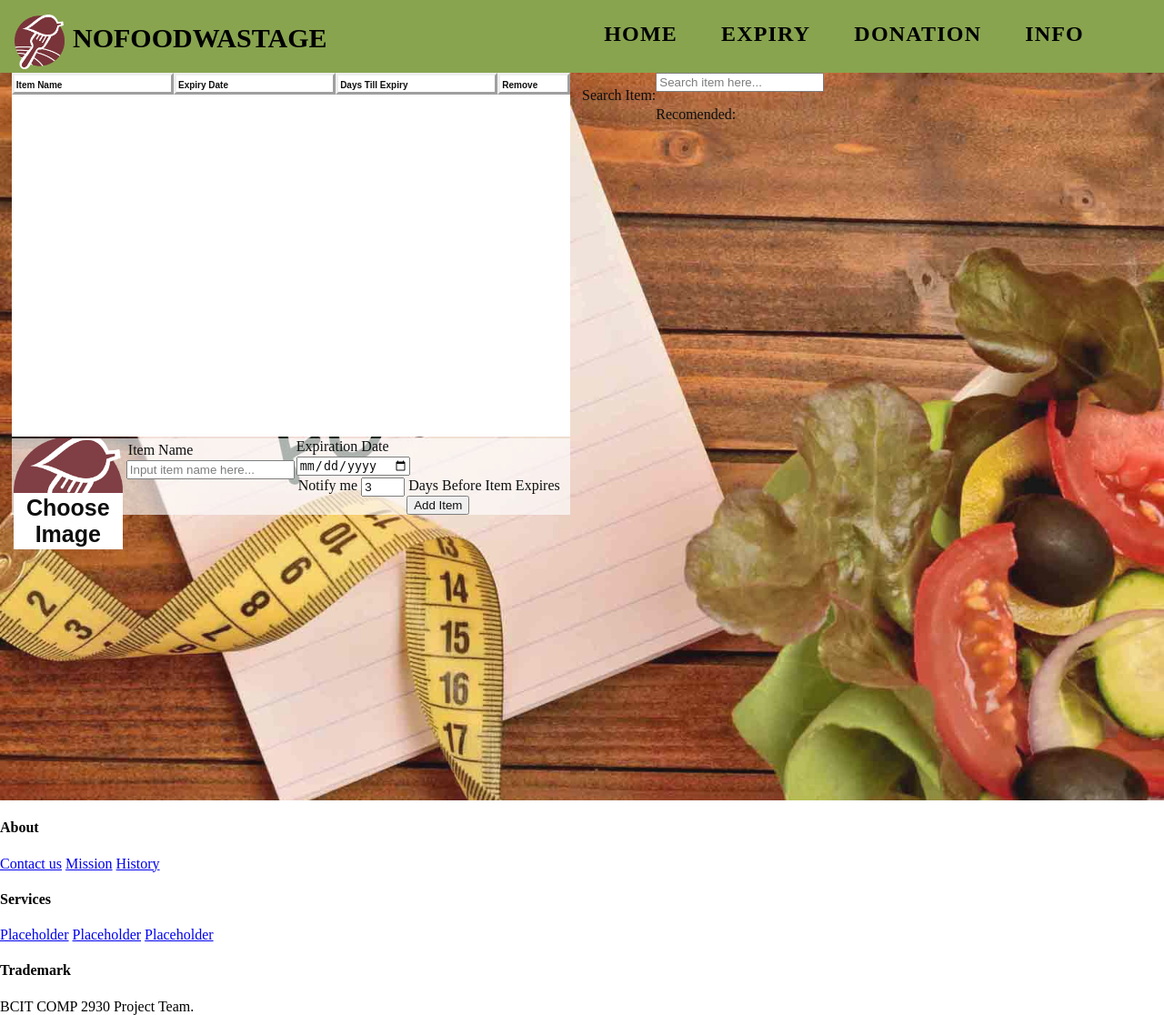
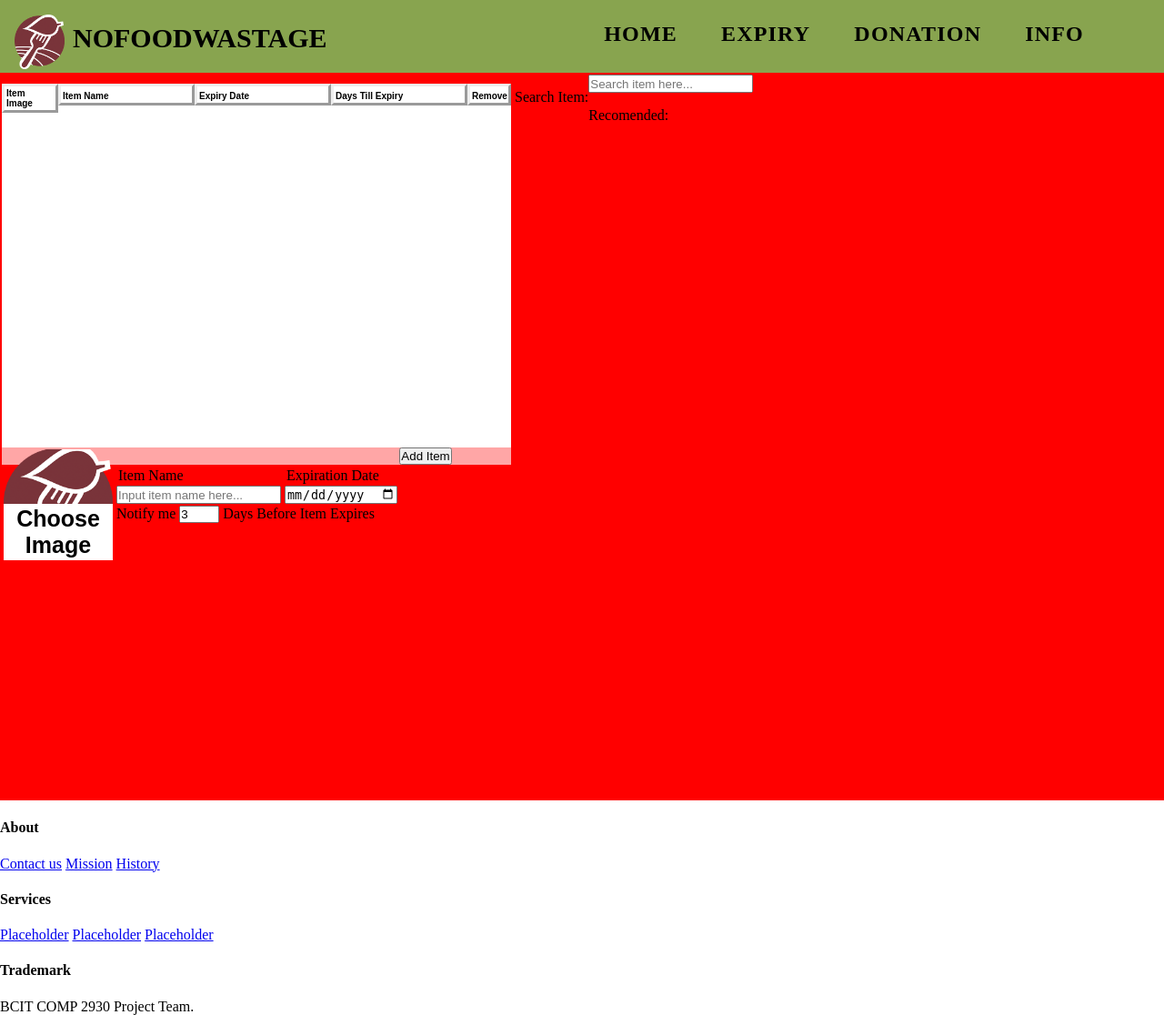
Before and after one commit to DilpreetS0hi/Team-02-COMP-2930, a PHP site: page /expiry.html in a window 1280 px wide. Shown: the whole page at 91% size. Run offline with PHP 8.4, Linux system fonts and the light colour scheme; some libraries are stand-ins or nearby versions.

Commit message:
just checking if it commits

```diff
--- a/expiry.css
+++ b/expiry.css
@@ -1,6 +1,9 @@
 /* Universals */
 .left{
     float: left;
+}
+.qmarg{
+    margin: 2px;
 }
 button{
     background-color: rgba(000, 000, 000, 0);
@@ -9,22 +12,40 @@ button{
     text-decoration: none;
     display: inline-block;
 }
+input{
+    padding: 0px;
+}
+.inheight{
+    height: 20px;
+}
+.inform{
+    margin-top: 20px;
+    height: 40px;
+}
+/* backround */
+#expage{
+    margin-top: 80px;
+    height: 100vh;
+    background-color: red; /* for testing purposes */
+}
 /* Expiry Info */
-.exp{
-    margin-left: 1%;
-    width: 48%;
-}
 #expcon{
+    margin-top: 10px;
+    /* display: none; */
     background-color: white;
     height: 400px;
 }
-.exptab{
+.bord{
     border-style: outset;
-    width: 29%;
 }
 #exptab{
-    border-style: outset;
-    width: 13%;
+    width: 62px;
+}
+.exptab{
+    width: 150px;
+}
+#exptabu{
+    width: 48px;
 }
 .exptabtxt{
     padding: 2px 2px;
@@ -54,9 +75,9 @@ button{
     font-size: 25px;
     font-weight: bold;
 }
-.qmarg{
-    margin: 2px;
-}
+/* #input_date_container{
+    margin-top: 2px;
+} */
 /* Expiry Recomended */
 #Recent_title{
     display: none;
--- a/expiry.html
+++ b/expiry.html
@@ -10,23 +10,26 @@
 </head>
 <body>
 	<!-- Background image -->
-    <div id="body">
-		<div class="exp left">
+    <div id="expage">
+		<div class="qmarg left">
 			<!-- Expiry Info -->
 			<div id="expcon">
-				<div class="exptab left">
+				<div class="left bord" id="exptab">
+					<button class="exptabtxt">Item Image</button>
+				</div>
+				<div class="left bord exptab">
 					<button class="exptabtxt">Item Name</button>
 				</div>
-				<div class="exptab left">
+				<div class="left bord exptab">
 					<button class="exptabtxt">Expiry Date</button>
 				</div>
-				<div class="exptab left">
+				<div class="left bord exptab">
 					<button class="exptabtxt">Days Till Expiry</button>
 				</div>
-				<div class="left" id="exptab">
+				<div class="left bord" id="exptabu">
 					<button class="exptabtxt">Remove</button>
 				</div>
-				<div id="expiry_info_container"></div>
+				<div id="expitems"></div>
 			</div>
 			<!-- End Expiry Info -->
 
@@ -35,29 +38,31 @@
 					<input id="file" name="file" type="file" accept="image/*" style="position:absolute;left:-10000px;top:-10000px;"/>
 					<button id="imgbtn" onclick="$('#file').click();">Choose Image</button>
 				</div>
-			<form onsubmit="newExpiry()">
-				<div class="left qmarg" id="input_name_container">
+			<form action="#" onsubmit="newExpiry();return false">
+				<div class="left">
+					<div class="left qmarg inform">
 						<p class="qmarg">Item Name</p>
-					<input type="text" placeholder="Input item name here..." required/>
+						<input class="inheight" id="itemName" type="text" placeholder="Input item name here..." required/>
 					</div>
-				<div id="input_date_container">
+					<div class="left qmarg inform">
 						<p class="qmarg">Expiration Date</p>
-					<input type="date" required />
+						<input class="inheight" id="expirationDate" type="date" required />
 					</div>
 					<div id="input_notify_container">
 						<p class="left qmarg">Notify me</p>
-					<input class="left qmarg" type="number" min=1 max=3 value="3" />
+						<input class="left qmarg" id="notifyMe" type="number" min=1 max=3 value="3" />
 						<p class="left qmarg">Days Before Item Expires</p>
+					</div>
 				</div>
 				<input type="submit" value="Add Item" />
 			</form>
 			<!-- End Expiry Input -->
 		</div>
 		<!-- Expiry Recomended -->
-		<div class="exp left">
+		<div class="qmarg left">
 			<div id="search">
 				<p class="left">Search Item:</p>
-				<input type="text" placeholder="Search item here..." />
+				<input class="inheight" type="text" placeholder="Search item here..." />
 			</div>
 			<p id="Recent_title">Recent:</p>
 			<div id="Recent"></div>
```
Also changed, not shown: expiry.js (+36 -1 lines). Lines whose indentation alone changed are shown as unchanged.
